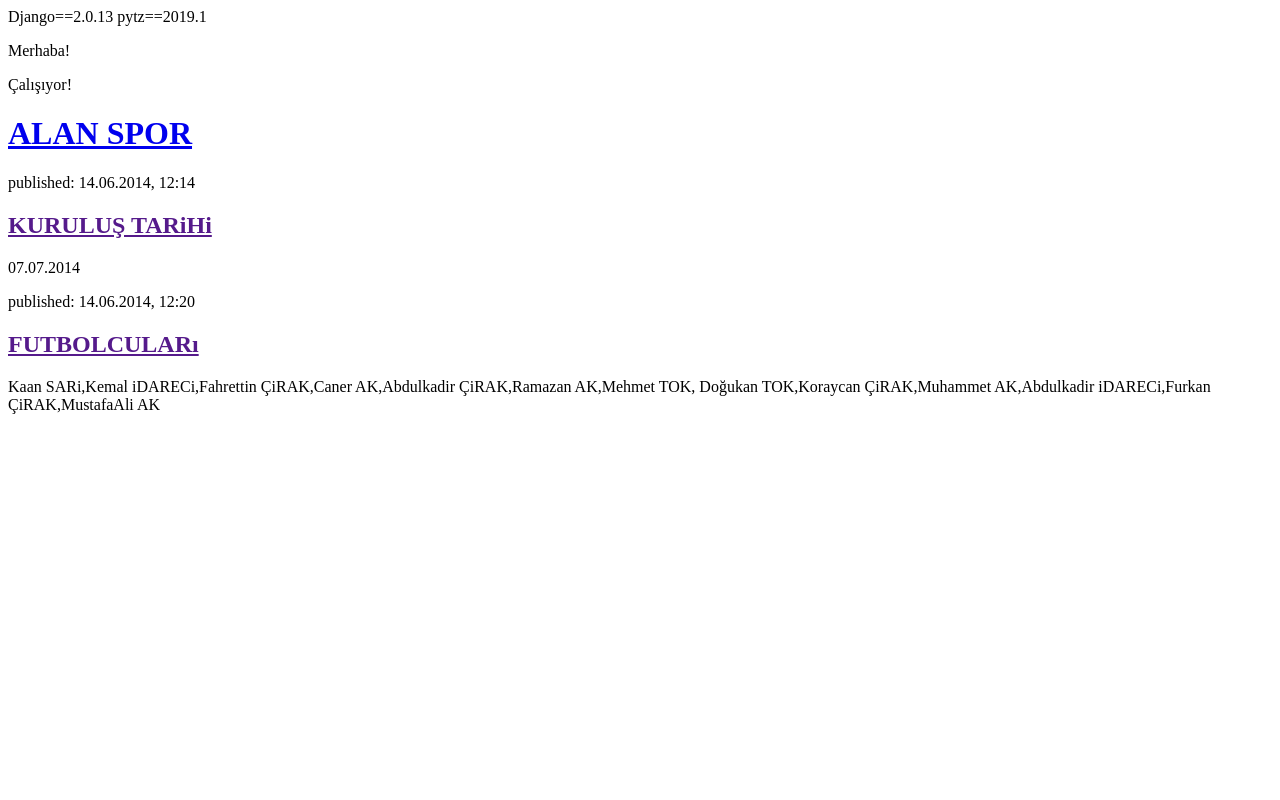
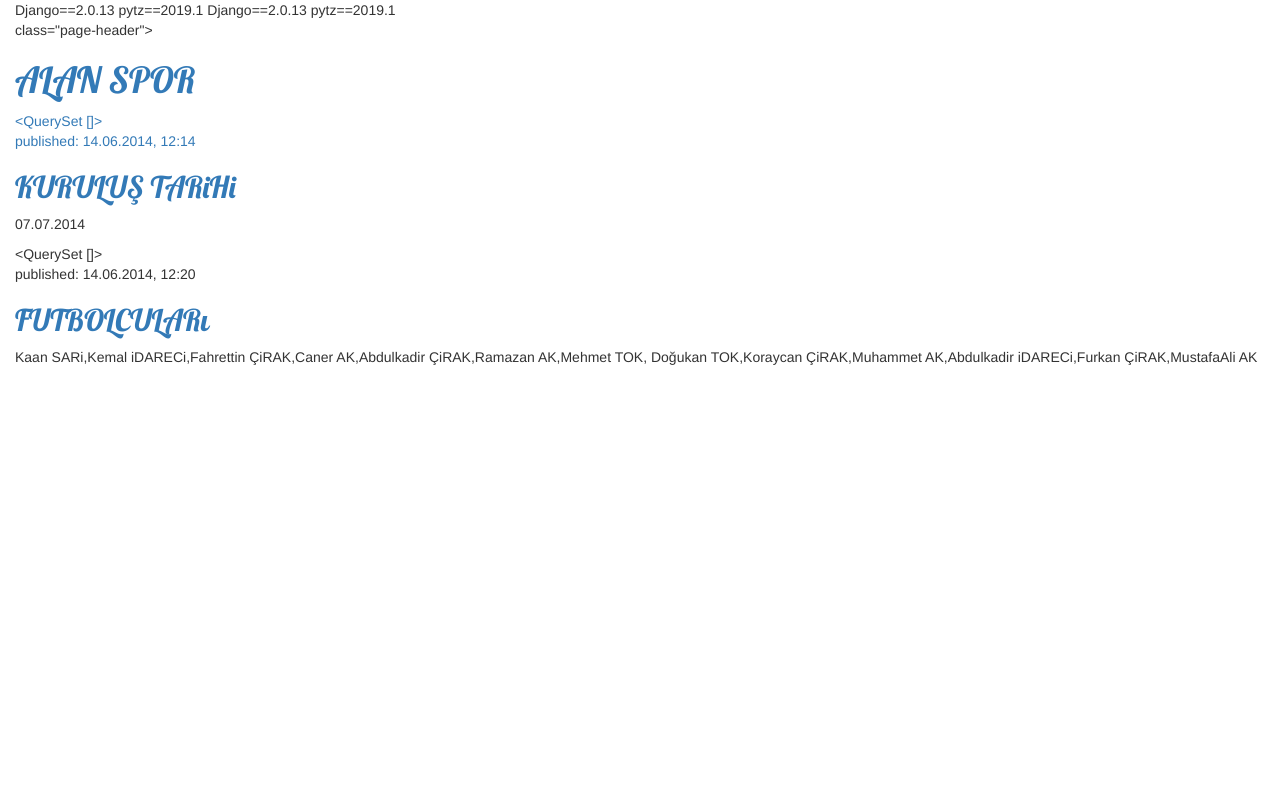
Before and after one commit to fhrttncrk/my-first-blog, a Django app: page / in a window 1280 px wide. Run offline with Django 3.2, Linux system fonts and the light colour scheme; data that the repository does not hold is empty; some libraries are stand-ins or nearby versions.

Commit message:
Site için CSS ve ayrıntılı blog gönderisi için görünüm ve şablon eklendi.

```diff
--- /dev/null
+++ b/blog/static/css/blog.css
@@ -0,0 +1,58 @@
+Django==2.0.13
+pytz==2019.1
+
+h1 a {
+    color: red;
+    font-family: 'Lobster';
+}
+
+body {
+    padding-left: 15px;
+}
+
+.page-header {
+    background-color: #ff9400;
+    margin-top: 0;
+    padding: 20px 20px 20px 40px;
+}
+
+.page-header h1, .page-header h1 a, .page-header h1 a:visited, .page-header h1 a:active {
+    color: #ffffff;
+    font-size: 36pt;
+    text-decoration: none;
+}
+
+.content {
+    margin-left: 40px;
+}
+
+h1, h2, h3, h4 {
+    font-family: 'Lobster', cursive;
+}
+
+.date {
+    color: #828282;
+}
+
+.save {
+    float: right;
+}
+
+.post-form textarea, .post-form input {
+    width: 100%;
+}
+
+.top-menu, .top-menu:hover, .top-menu:visited {
+    color: #ffffff;
+    float: right;
+    font-size: 26pt;
+    margin-right: 20px;
+}
+
+.post {
+    margin-bottom: 70px;
+}
+
+.post h1 a, .post h1 a:visited {
+    color: #000000;
+}
--- /dev/null
+++ b/blog/templates/blog/base.html
@@ -0,0 +1,48 @@
+Django==2.0.13
+pytz==2019.1
+
+{% load static %}
+<html>
+    <head>
+        <title>ALAN SPOR FK</title>
+        <link href="//fonts.googleapis.com/css?family=Lobster&subset=latin,latin-ext" rel="stylesheet" type="text/css">
+        <link rel="stylesheet" href="//maxcdn.bootstrapcdn.com/bootstrap/3.2.0/css/bootstrap.min.css">
+        <link rel="stylesheet" href="//maxcdn.bootstrapcdn.com/bootstrap/3.2.0/css/bootstrap-theme.min.css">
+        <link rel="stylesheet" href="//maxcdn.bootstrapcdn.com/bootstrap/3.2.0/css/bootstrap.min.css"> <link rel="stylesheet" href="//maxcdn.bootstrapcdn.com/bootstrap/3.2.0/css/bootstrap-theme.min.css">
+        <link rel="stylesheet" href="{% static 'css/blog.css' %}">
+
+    </head>
+    <body>
+        <div> class="page-header">
+            <h1><a href="/">ALAN SPOR</</a></h1>
+        </div>
+
+<div class="content container">
+    <div class="row">
+        <div class="col-md-8">
+            {% block content %}
+                <div class="post">
+                    <div class="date">
+                        <p>Yayın tarihi: {{ post.published_date }}</p>
+                    </div>
+                    <h1><a href="">{{ post.title }}</a></h1>
+                    <p>{{ post.text|linebreaksbr }}</p>
+                </div>
+            {% endblock %}
+        </div>
+    </div>
+</div>
+
+        {{ posts }}
+            <p>published: 14.06.2014, 12:14</p>
+            <h2><a href="">KURULUŞ TARiHi</a></h2>
+            <p>  07.07.2014  </p>
+        {{ posts }}
+
+        <div>
+            <p>published: 14.06.2014, 12:20</p>
+            <h2><a href="">FUTBOLCULARı</a></h2>
+            <p> Kaan SARi,Kemal iDARECi,Fahrettin ÇiRAK,Caner AK,Abdulkadir ÇiRAK,Ramazan AK,Mehmet TOK, Doğukan TOK,Koraycan ÇiRAK,Muhammet AK,Abdulkadir iDARECi,Furkan ÇiRAK,MustafaAli AK </p>
+        </div>
+    </body>
+</html>
--- a/blog/templates/blog/post_list.html
+++ b/blog/templates/blog/post_list.html
@@ -1,33 +1,16 @@
 Django==2.0.13
 pytz==2019.1
 
-<html>
-<body>
-    <p>Merhaba!</p>
-    <p>Çalışıyor!</p>
-</body>
-</html>
+      {% extends 'blog/base.html' %}
 
-<html>
-    <head>
-        <title>Fhrttn'in blogu</title>
-    </head>
-
-    </head>
-    <body>
-        <div>
-            <h1><a href="/">ALAN SPOR</a></h1>
-        </div>
-        <div>
-            <p>published: 14.06.2014, 12:14</p>
-            <h2><a href="">KURULUŞ TARiHi</a></h2>
-            <p>  07.07.2014  </p>
-        </div>
-
-        <div>
-            <p>published: 14.06.2014, 12:20</p>
-            <h2><a href="">FUTBOLCULARı</a></h2>
-            <p> Kaan SARi,Kemal iDARECi,Fahrettin ÇiRAK,Caner AK,Abdulkadir ÇiRAK,Ramazan AK,Mehmet TOK, Doğukan TOK,Koraycan ÇiRAK,Muhammet AK,Abdulkadir iDARECi,Furkan ÇiRAK,MustafaAli AK </p>
-        </div>
-    </body>
-</html>
+         {% block content %}
+            {% for post in posts %}
+                    <div class="post">
+                    <div class="date">
+                        <p>Yayın tarihi: {{ post.published_date }}</p>
+                    </div>
+                    <h1><a href="{% url 'post_detail' pk=post.pk %}">{{ post.title }}</a></h1>
+                    <p>{{ post.text|linebreaksbr }}</p>
+                </div>
+            {% endfor %}
+         {% endblock %}
--- a/blog/urls.py
+++ b/blog/urls.py
@@ -5,4 +5,5 @@
 
 urlpatterns = [
     path('', views.post_list, name='post_list'),
+    path('post/<int:pk>)/', views.post_detail, name='post_detail'),
 ]
--- a/blog/views.py
+++ b/blog/views.py
@@ -1,6 +1,13 @@
 from django.shortcuts import render
-
+from django.utils import timezone
+from .models import Post
+from django.shortcuts import render, get_object_or_404
 # Create your views here.
 
 def post_list(request):
-    return render(request, 'blog/post_list.html', {})
+    posts = Post.objects.filter(published_date__lte=timezone.now()).order_by('published_date')
+    return render(request, 'blog/post_list.html', {'posts' : posts})
+
+def post_detail(request, pk):
+    post = get_object_or_404(Post, pk=pk)
+    return render(request, 'blog/post_detail.html', {'post': post})
```
Also changed, not shown: blog/templates/blog/post_detail.html (added, +16 -0 lines).
